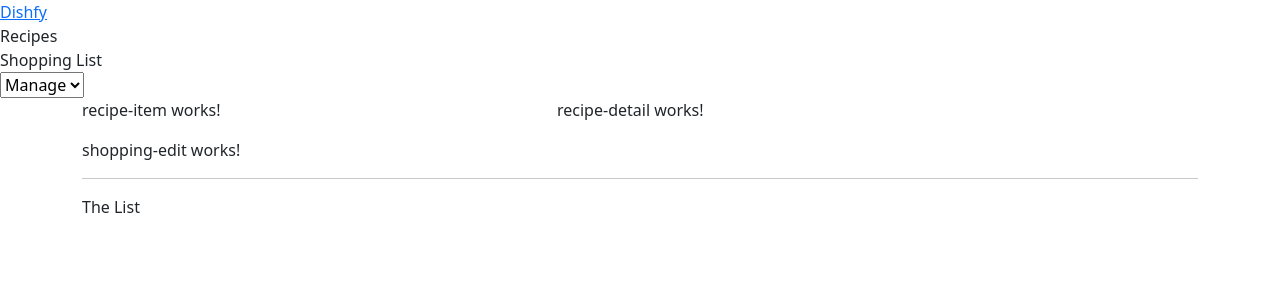
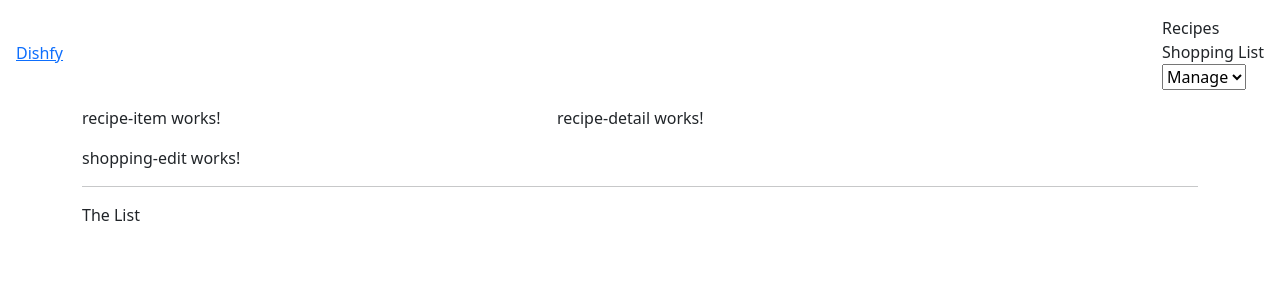
Before and after one commit to Amen-Musingarimi/dishfy, an Angular app: page / in a window 1280 px wide. Shown: the top 300 px of the page. Built offline with nearby package versions, Linux system fonts and the light colour scheme.

Commit message:
Style the app name

```diff
--- /dev/null
+++ b/src/app/header/header.component.css
@@ -0,0 +1,7 @@
+.nav-container {
+  display: flex;
+  align-items: center;
+  justify-content: space-between;
+  width: 100%;
+  padding: 1rem;
+}
--- a/src/app/header/header.component.ts
+++ b/src/app/header/header.component.ts
@@ -2,6 +2,7 @@ import { Component } from '@angular/core';
 
 @Component({
   selector: 'app-header',
-  templateUrl: './header.component.html'
+  templateUrl: './header.component.html',
+  styleUrl: './header.component.css'
 })
 export class HeaderComponent {}
```
Also changed, not shown: 1 other file (tests, documents, lock files or other folders).
